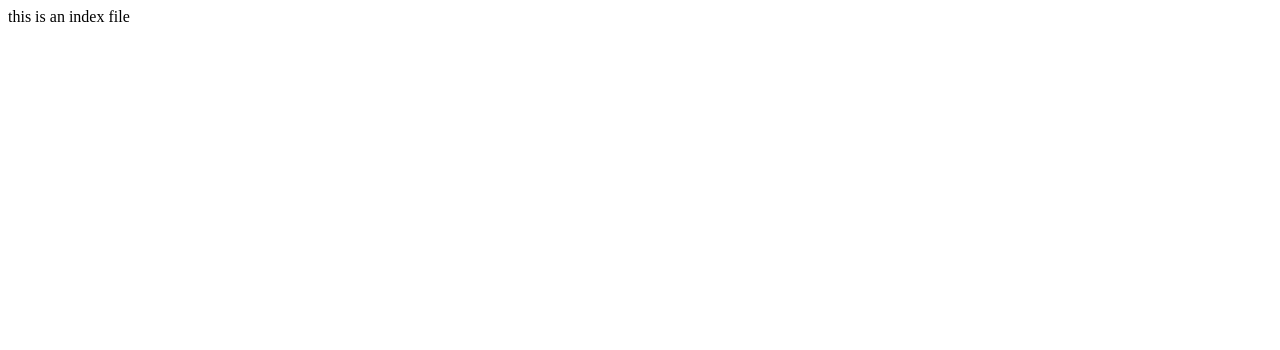
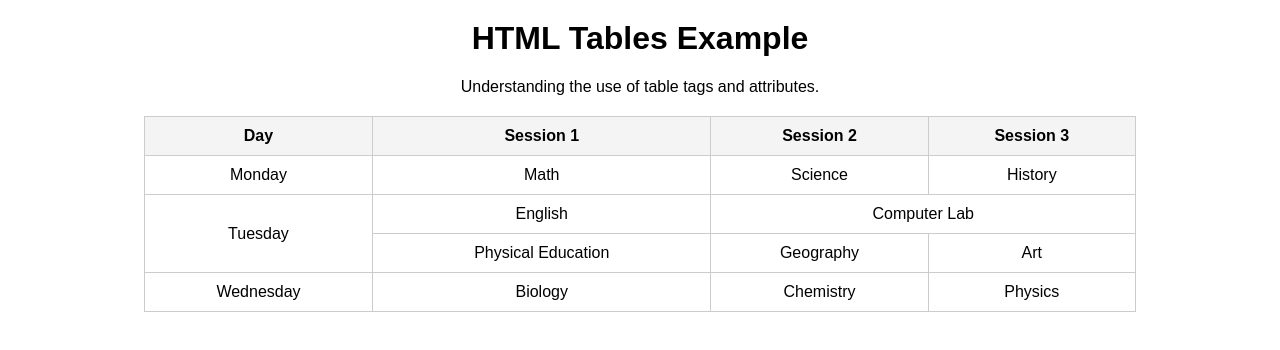
Before and after one commit to AKRAM-99/eample, a plain HTML site: page index.html in a window 1280 px wide. Drawn offline with Linux system fonts and the light colour scheme.

Commit message:
Task 1 fsd added

```diff
--- a/index.html
+++ b/index.html
@@ -1 +1,62 @@
-<p>this is an index file</p>
+
+<html>
+<head>
+
+    <title>HTML Table Example</title>
+    <style>
+        body {
+            font-family: Arial, sans-serif;
+            margin: 20px;
+            text-align: center;
+        }
+        table {
+            margin: 20px auto;
+            border-collapse: collapse;
+            width: 80%;
+        }
+        th, td {
+            border: 1px solid #ccc;
+            padding: 10px;
+            text-align: center;
+        }
+        th {
+            background-color: #f4f4f4;
+        }
+    </style>
+</head>
+<body>
+    <h1>HTML Tables Example</h1>
+    <p>Understanding the use of table tags and attributes.</p>
+
+    <table>
+        <tr>
+            <th>Day</th>
+            <th>Session 1</th>
+            <th>Session 2</th>
+            <th>Session 3</th>
+        </tr>
+        <tr>
+            <td>Monday</td>
+            <td>Math</td>
+            <td>Science</td>
+            <td>History</td>
+        </tr>
+        <tr>
+            <td rowspan="2">Tuesday</td>
+            <td>English</td>
+            <td colspan="2">Computer Lab</td>
+        </tr>
+        <tr>
+            <td>Physical Education</td>
+            <td>Geography</td>
+            <td>Art</td>
+        </tr>
+        <tr>
+            <td>Wednesday</td>
+            <td>Biology</td>
+            <td>Chemistry</td>
+            <td>Physics</td>
+        </tr>
+    </table>
+</body>
+</html>
```
Also changed, not shown: index2.html (added).
